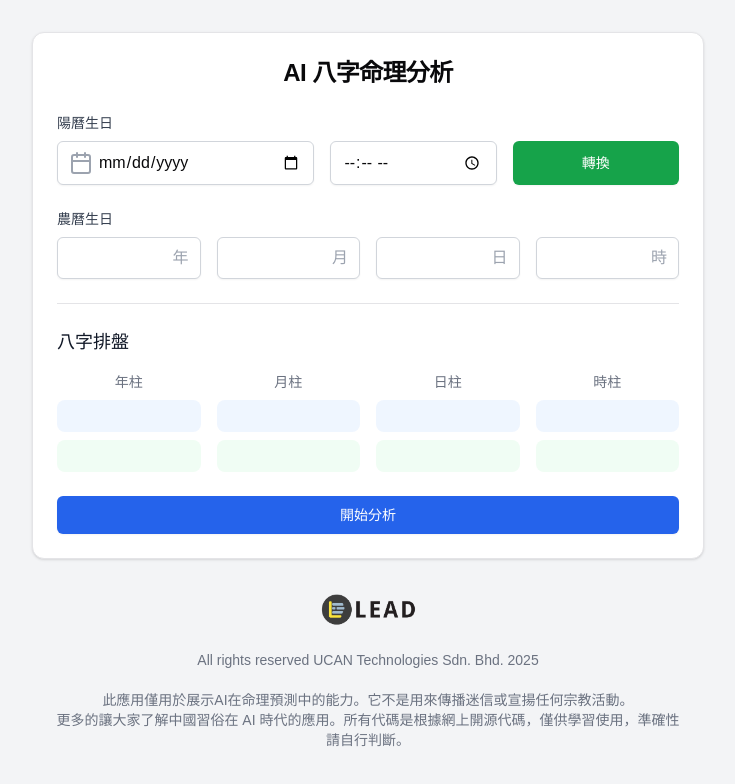
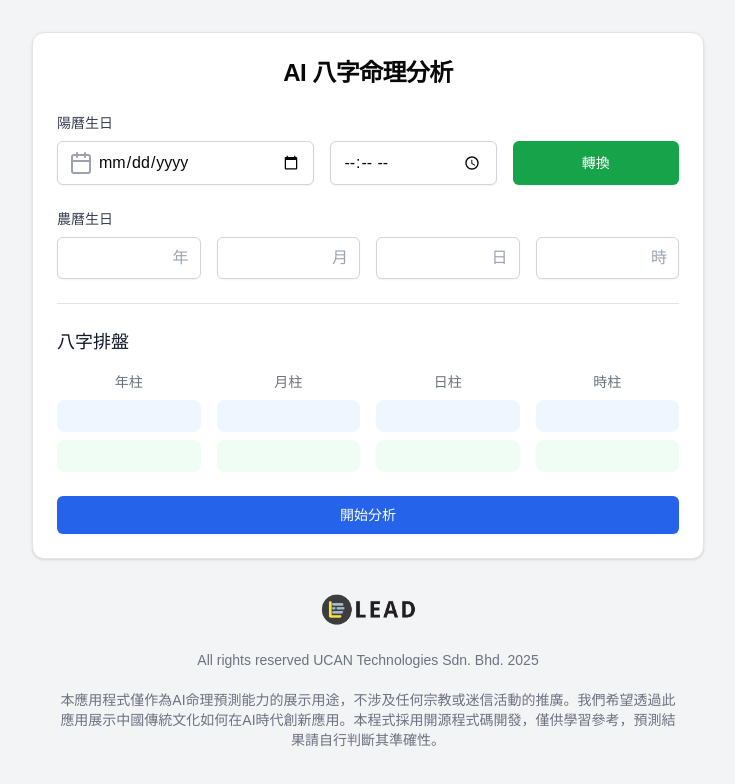
Before and after one commit to drhanlau/baziapp, a Next.js app: page / in a window 1280 px wide. Shown: the top 784 px of the page, without its empty margins (272-1007 px from the left). Built offline with nearby package versions, Linux system fonts and the light colour scheme; no server answers.

Commit message:
fix icon problem and small screen issues

```diff
--- a/src/app/page.tsx
+++ b/src/app/page.tsx
@@ -59,7 +59,7 @@ const BaziAnalyzer = () => {
               </label>
               <div className="grid grid-cols-7 gap-4">
                 <div className="relative col-span-3">
-                  <Calendar className="absolute left-3 top-1/2 transform -translate-y-1/2 text-gray-400" />
+                  <Calendar className="absolute left-3 top-1/2 transform -translate-y-1/2 text-gray-400 hidden sm:block" />
                   <input
                     type="date"
                     value={gregorianDate}
@@ -210,7 +210,7 @@ const BaziAnalyzer = () => {
               <div className="bg-gray-50 rounded-lg p-4 analysis">
                 <div className="space-y-2">
                   <Markdown>{results}</Markdown>
-                  <p>想要知道更多如何利用 AI 轉運，找到好人緣，也可以參加我們的來臨的【<a href="https://ticket.jooymedia.com" className="mt-5 text-blue-600 font-medium hover:text-blue-800 underline decoration-2 underline-offset-2 hover:decoration-blue-800 transition-colors duration-200" target="_blank" rel="noopener noreferrer">AI轉運站</a>】工作坊喔！</p>
+                  <p>想要知道更多如何利用 AI 轉運，找到好人緣，也可以參加我們的來臨的【<a href="https://ticket.jooymedia.com" className="mt-5 text-blue-600 font-medium hover:text-blue-800 underline decoration-2 underline-offset-2 hover:decoration-blue-800 transition-colors duration-200" target="_blank" rel="noopener noreferrer">AI轉運站</a>】工作坊，學習各種不同的 AI 結合命理的技巧喔！</p>
                 </div>
               </div>
             </div>
@@ -221,7 +221,7 @@ const BaziAnalyzer = () => {
       <div className="mt-8">
         <img src="/lead-logo-2024-black.png" alt="Lead Logo 2024 Black" className="mx-auto w-24" />
         <p className="text-center text-sm text-gray-500 mt-5">All rights reserved UCAN Technologies Sdn. Bhd. 2025</p>
-        <p className="text-center text-sm text-gray-500 mt-5 w-1/2 mx-auto">此應用僅用於展示AI在命理預測中的能力。它不是用來傳播迷信或宣揚任何宗教活動。<br/>更多的讓大家了解中國習俗在 AI 時代的應用。所有代碼是根據網上開源代碼，僅供學習使用，準確性請自行判斷。</p>
+        <p className="text-center text-sm text-gray-500 mt-5 md:w-1/2 mx-auto">本應用程式僅作為AI命理預測能力的展示用途，不涉及任何宗教或迷信活動的推廣。我們希望透過此應用展示中國傳統文化如何在AI時代創新應用。本程式採用開源程式碼開發，僅供學習參考，預測結果請自行判斷其準確性。</p>
       <p></p>
       </div>
 
```
